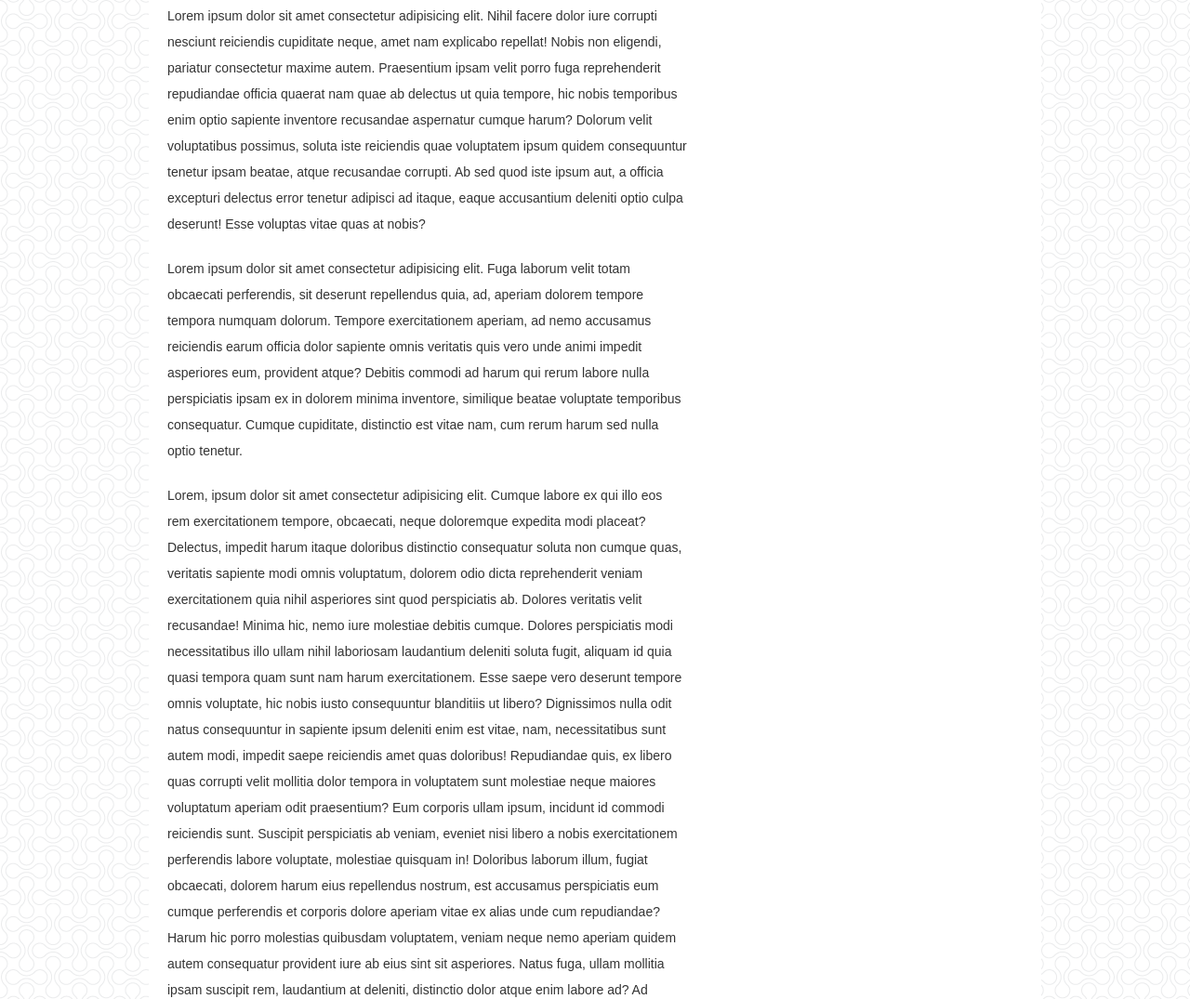
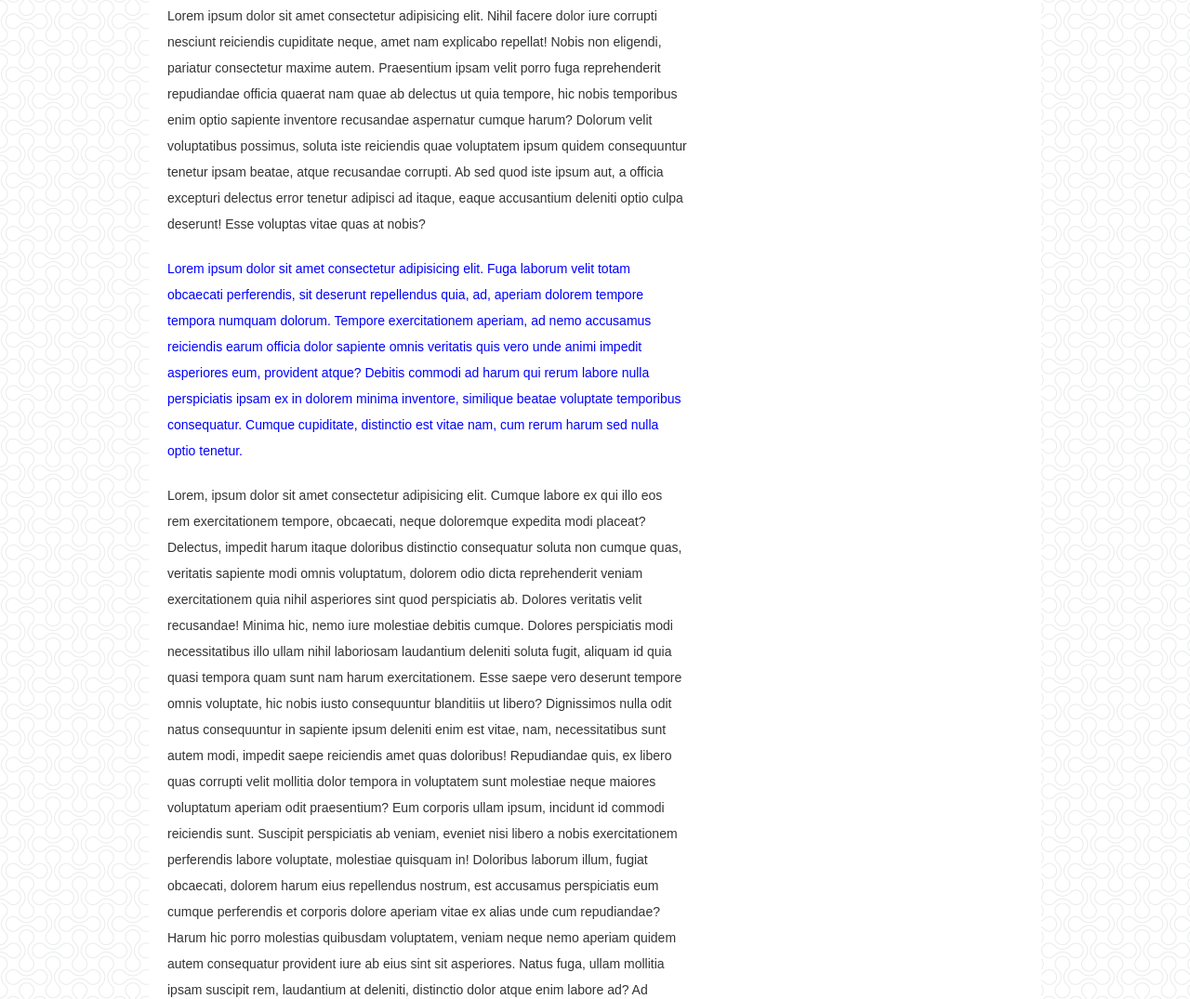
Before and after one commit to nubayu/tes, a plain HTML site: page index.html in a window 1280 px wide. Shown: the part 628-1703 px from the top of the page at 93% size. Drawn offline with Linux system fonts and the light colour scheme.

Commit message:
edit paragraf 2

```diff
--- a/index.html
+++ b/index.html
@@ -38,7 +38,7 @@
             deleniti optio culpa deserunt! Esse voluptas vitae quas at nobis?
           </p>
 
-          <p>
+          <p class="dua">
             Lorem ipsum dolor sit amet consectetur adipisicing elit. Fuga laborum velit totam obcaecati perferendis, sit deserunt repellendus quia, ad, aperiam dolorem tempore tempora numquam dolorum. Tempore exercitationem aperiam, ad nemo
             accusamus reiciendis earum officia dolor sapiente omnis veritatis quis vero unde animi impedit asperiores eum, provident atque? Debitis commodi ad harum qui rerum labore nulla perspiciatis ipsam ex in dolorem minima inventore,
             similique beatae voluptate temporibus consequatur. Cumque cupiditate, distinctio est vitae nam, cum rerum harum sed nulla optio tenetur.
--- a/style.css
+++ b/style.css
@@ -259,3 +259,7 @@ body {
 .cf {
     *zoom: 1;
 }
+
+.dua {
+  color: blue;
+}
```
